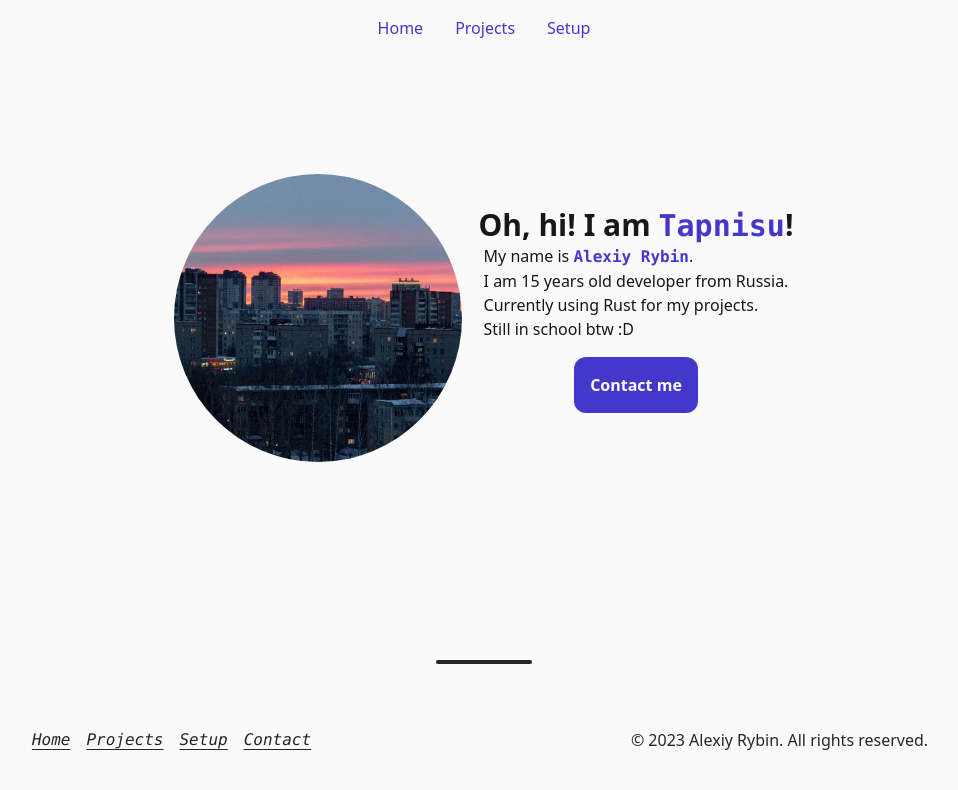
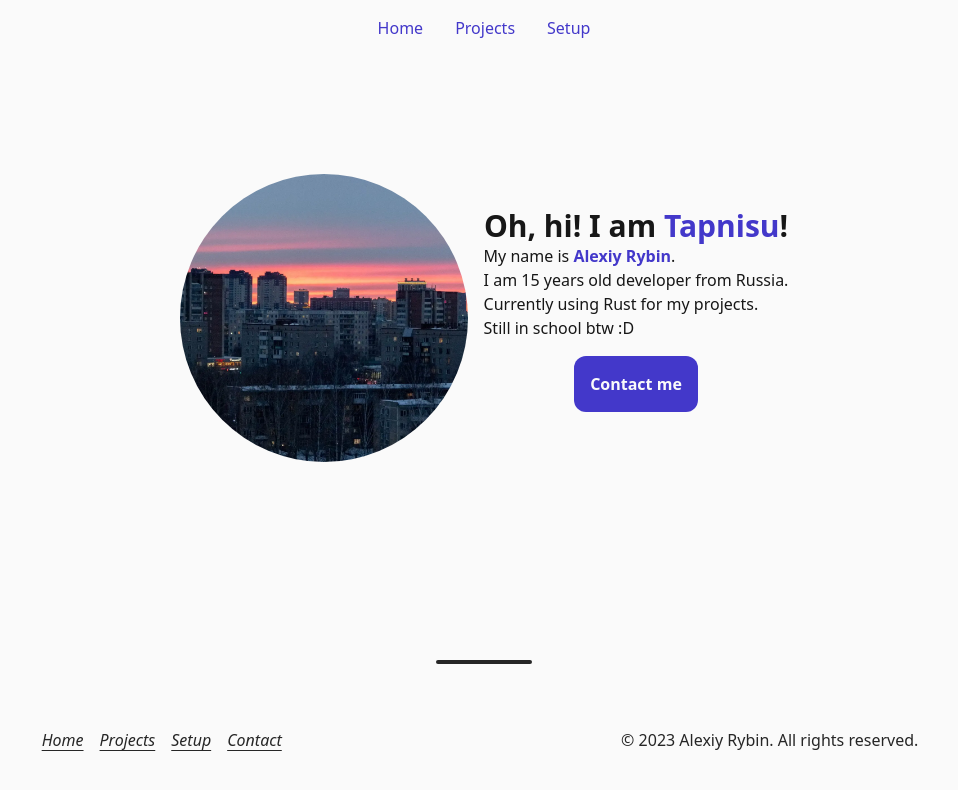
Before and after one commit to tapnisu/tapni.su, a Next.js app: page / in a window 1280 px wide. Shown: the top 790 px of the page, without its empty margins (156-1114 px from the left). Built offline with nearby package versions, Linux system fonts and the light colour scheme; what tailwindcss-selection-variant would draw is missing.

Commit message:
Remove mono text

```diff
--- a/components/Footer.tsx
+++ b/components/Footer.tsx
@@ -17,7 +17,7 @@ const Footer = () => (
 				]?.map((info: { name: string; url: string }) => (
 					<Link
 						href={info.url}
-						className="font-mono underline underline-offset-4 italic hover:text-accent-700 dark:hover:text-accent-500 transition-colors m-2"
+						className="underline underline-offset-4 italic hover:text-accent-700 dark:hover:text-accent-500 transition-colors m-2"
 						key={info.name}
 					>
 						{info.name}
--- a/pages/index.tsx
+++ b/pages/index.tsx
@@ -24,7 +24,7 @@ const HomePage = () => {
 				<div className="flex flex-col flex-wrap items-center justify-center p-2 h-full">
 					<h1 className="text-3xl font-bold">
 						Oh, hi! I am{" "}
-						<span className="text-accent-700 dark:text-accent-500 font-mono">
+						<span className="text-accent-700 dark:text-accent-500">
 							Tapnisu
 						</span>
 						!
@@ -32,7 +32,7 @@ const HomePage = () => {
 
 					<p>
 						My name is{" "}
-						<span className="text-accent-700 dark:text-accent-500 font-mono font-semibold">
+						<span className="text-accent-700 dark:text-accent-500 font-semibold">
 							Alexiy Rybin
 						</span>
 						.
```
